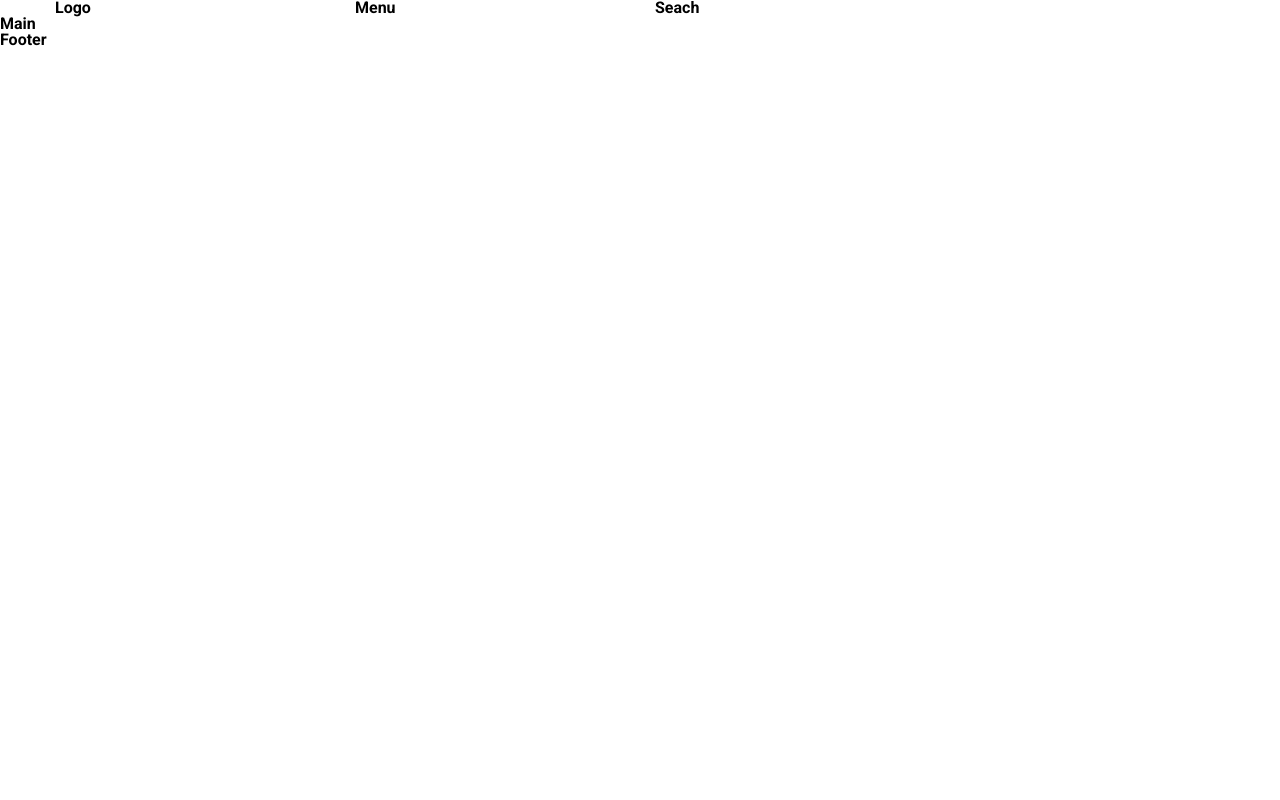
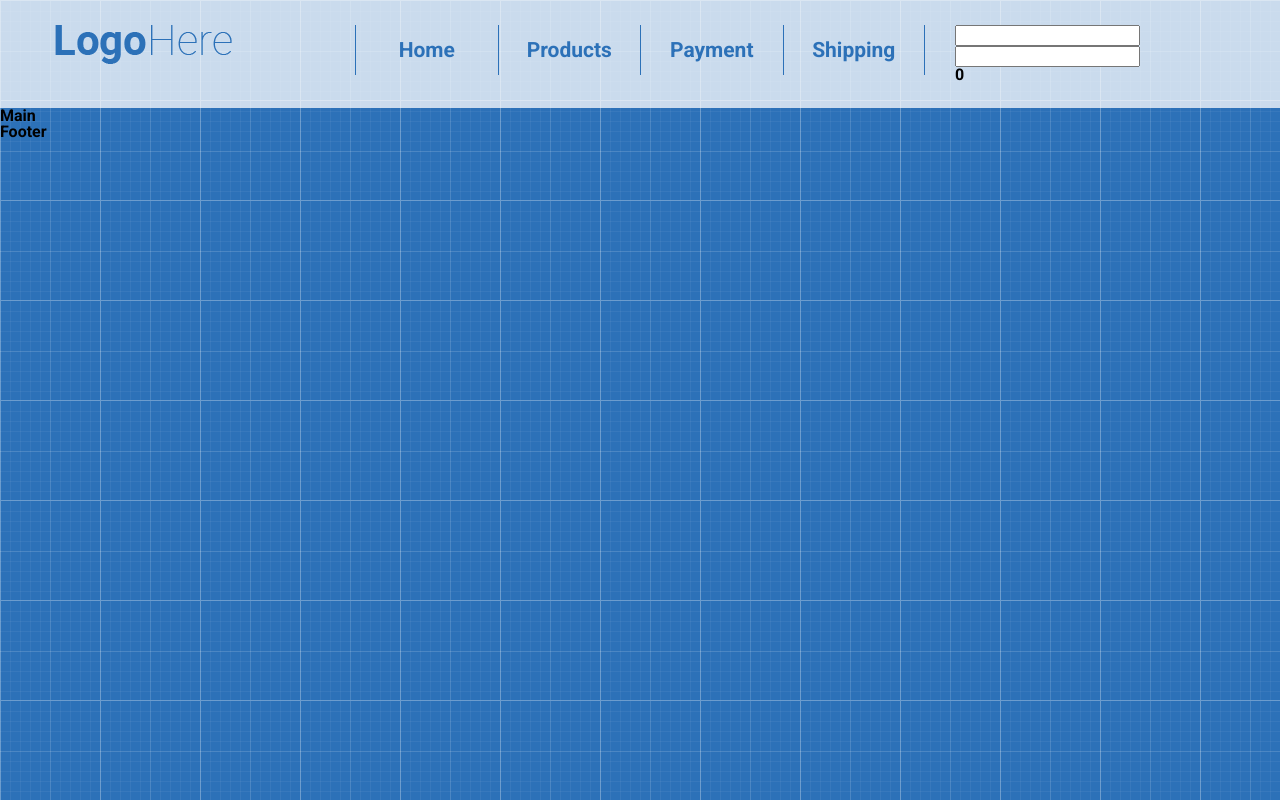
Before and after one commit to YeromenkoIryna/shop-project, a plain HTML site: page index.html in a window 1280 px wide. Drawn offline with Linux system fonts and the light colour scheme.

Commit message:
add products

```diff
--- a/index.html
+++ b/index.html
@@ -12,12 +12,44 @@
     <link href="https://fonts.googleapis.com/css2?family=Roboto:wght@700&display=swap" rel="stylesheet">
 </head>
 <body>
-    <header>
-        <div class="conteiner">
+    <header class="header">
+        <div class="container">
             <div class="row">
-            <div class="col-md-3">Logo</div>
-            <div class="col-md-3">Menu</div>
-            <div class="col-md-3">Seach</div>
+            <div class="col-md-3">
+                <div class="logo">
+                    <a href="">
+                        <img src="images/icon (3).png" alt="">
+                    </a>
+                </div>
+            </div>
+            <div class="col-md-6">
+                <nav>
+                    <ul class="menu">
+                        <li><a href="">Home</a></li>
+                        <li><a href="">Products</a></li>
+                        <li><a href="">Payment</a></li>
+                        <li><a href="">Shipping</a></li>
+
+                    </ul>
+                </nav>
+            </div>
+            <div class="col-md-3">
+                <div class="row">
+                    <div class="col-md-9">
+                    <form class="search">
+                      <input type="text">
+                      <input type="buttom">
+                        </form>
+                    </div>
+                    <div class="col-md-3">
+                        <div class="cart">
+                            <div class="products-count">0</div>
+                        </div>
+                    </div>
+
+                </div>
+            </div>
+        </div>
         </div>
     </header>
     <main>Main</main>
--- a/style.css
+++ b/style.css
@@ -3,8 +3,9 @@
 }
 body {
     font-family: 'Roboto', sans-serif;
+    background-image: url("images/patt.png");
 }
-.conteiner {
+.container {
     width: 1200px;
     margin-left: auto;
     margin-right: auto;
@@ -15,7 +16,7 @@ body {
     margin-left: -15px;
     margin-right: -15px;
 }
-.row::after {
+.row:after, menu::after {
     content: "";
     display: block;
     clear: both;
@@ -25,9 +26,36 @@ body {
     padding-left: 15px;
     padding-right: 15px;
 }
+
 .col-md-3 {
     width: 25%;
 }
 .col-md-6 {
-    width: 50px;
+    width: 50%;
 }
+
+.header {
+    padding: 25px 0;
+    background-color: rgba(255, 255, 255, 0.75);
+}
+.menu li {
+    width: 25%;
+    float: left;
+    border-left: 1px solid #2c71b8;;
+}
+.menu li:last-child {
+    border-right: 1px solid #2c71b8;
+}
+.menu > li > a {
+    display: block;
+    height: 50px;
+    line-height: 50px;
+    text-align: center;
+    text-decoration: none;
+    color: #2c71b8;
+    font-size: 21px;
+}
+.menu > li > a:hover {
+    background-color: #2c71b8;
+    color: white;
+}
```
Also changed, not shown: images/icon (3).png (added), images/patt.png (added).
